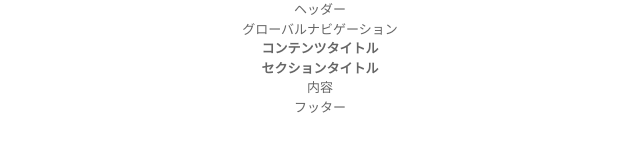
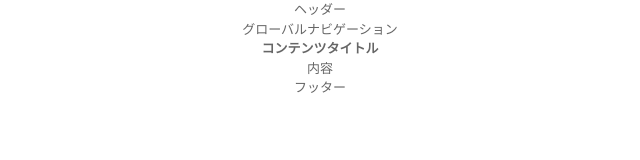
Before and after one commit to sidegore/github.io, a plain HTML site: page index.html in a window 1280 px wide. Shown: the whole page, without its empty margins (320-960 px from the left). Drawn offline with Linux system fonts and the light colour scheme.

Commit message:
Revert "hタグ調整"

```diff
--- a/index.html
+++ b/index.html
@@ -30,10 +30,7 @@
 <article>
 <h1>コンテンツタイトル</h1>
 
-<section>
-<h2>セクションタイトル</h2>
-<p>内容</p>
-</section>
+<section>内容</section>
 </article>
 
 <footer>フッター</footer>
```
